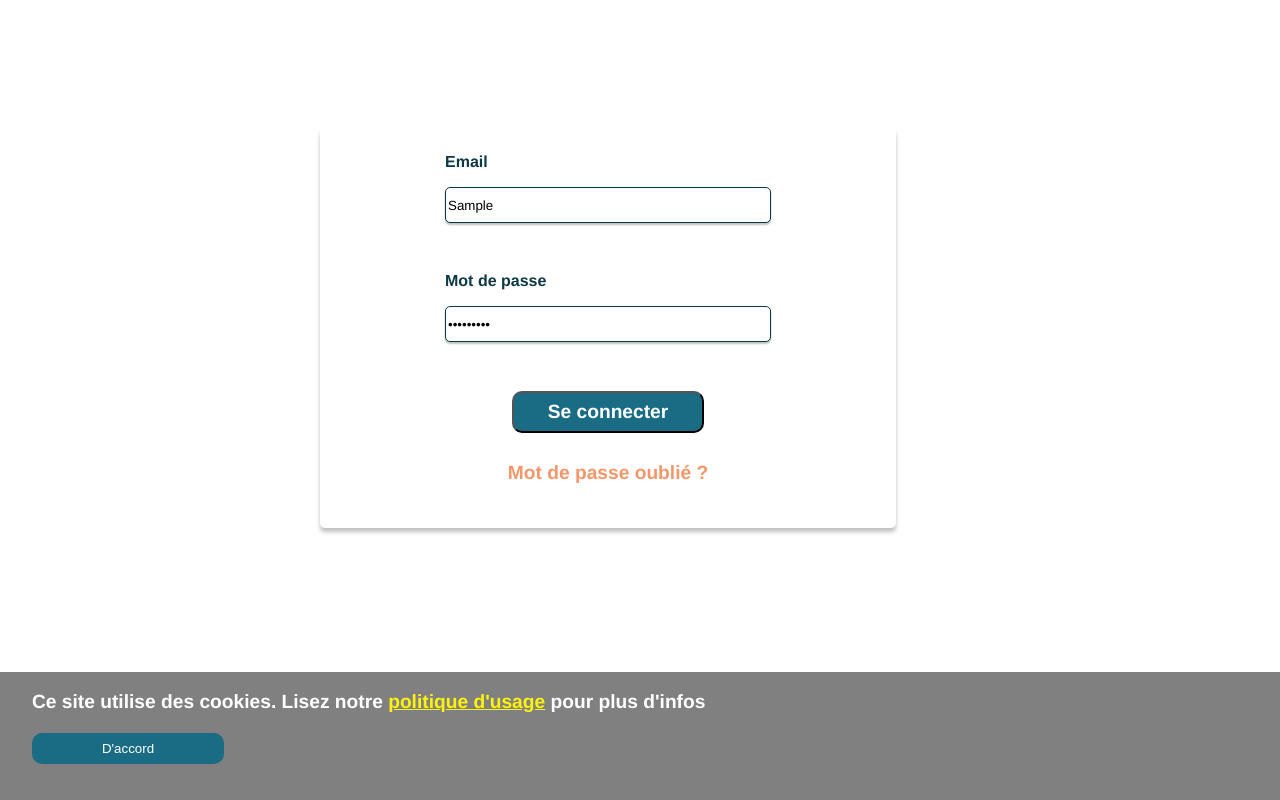
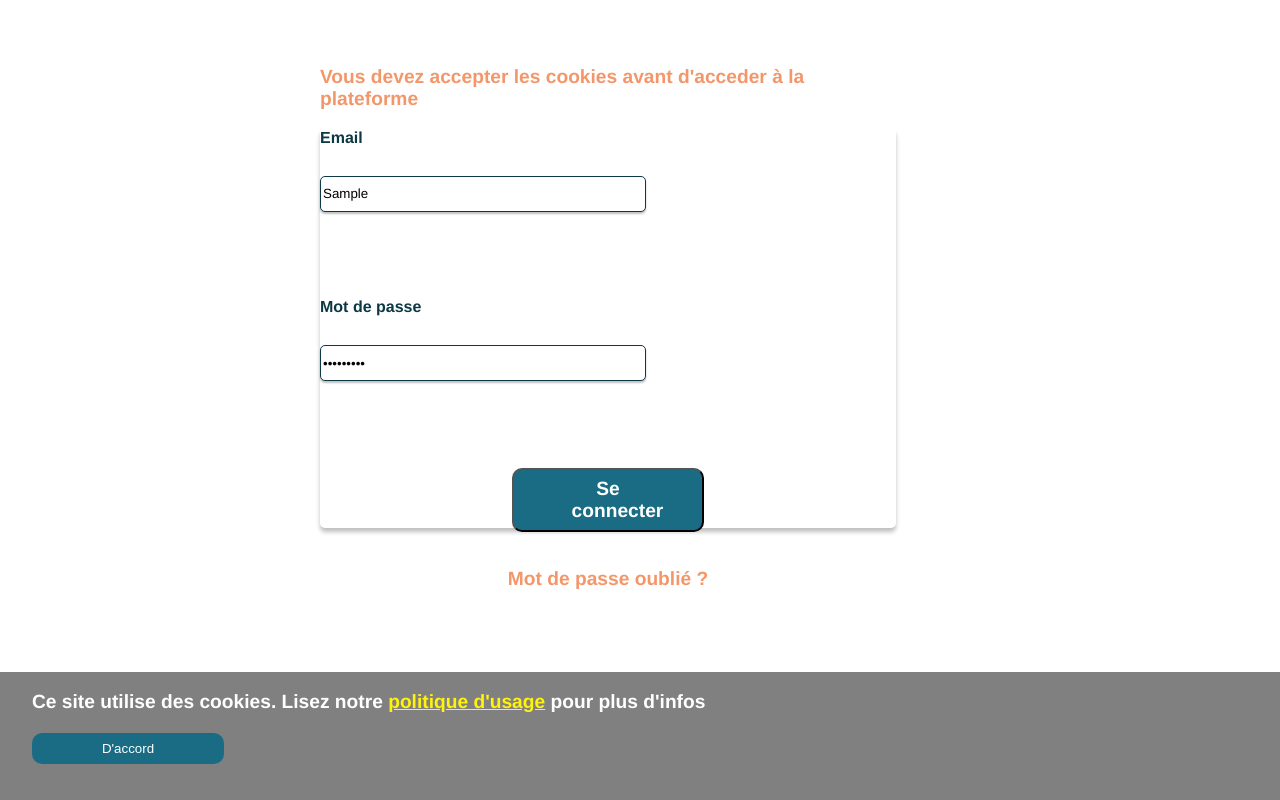
Before and after one commit to WildCodeSchool/2023-02-JS-RemoteFR-DeVMX-P3-Sense-Makers, a React (Vite) app in the folder frontend/: page / in a window 1280 px wide. Both pictures are taken after typing "Sample", "Sample123" into the empty fields and a click on the button "Se connecter". Built offline with nearby package versions, Linux system fonts and the light colour scheme; no server answers.

Commit message:
add conditional for acceptation cookies before login

```diff
--- a/frontend/src/components/CookiesConsent.jsx
+++ b/frontend/src/components/CookiesConsent.jsx
@@ -1,9 +1,10 @@
 import PropTypes from "prop-types";
 
-function CookiesConsent({ setShowCookieBanner }) {
+function CookiesConsent({ setShowCookieBanner, setCookieValidation }) {
   const handleClick = () => {
     localStorage.setItem("cookieBannerDisplayed", "true");
     setShowCookieBanner(false);
+    setCookieValidation("hide");
   };
   setTimeout(() => {
     if (!localStorage.getItem("cookieBannerDisplayed")) {
@@ -26,6 +27,7 @@ function CookiesConsent({ setShowCookieBanner }) {
   );
 }
 CookiesConsent.propTypes = {
-  setShowCookieBanner: PropTypes.bool.isRequired,
+  setShowCookieBanner: PropTypes.func.isRequired,
+  setCookieValidation: PropTypes.func.isRequired,
 };
 export default CookiesConsent;
--- a/frontend/src/pages/Login.jsx
+++ b/frontend/src/pages/Login.jsx
@@ -9,11 +9,12 @@ export default function Login() {
   const [password, setPassword] = useState("");
   const { setUser, setToken } = useContext(userContext);
   const [showCookieBanner, setShowCookieBanner] = useState(true);
+  const [cookieValidation, setCookieValidation] = useState("hide");
   const navigate = useNavigate();
 
   const postUserInfos = (e) => {
     e.preventDefault();
-
+    if (localStorage.getItem("cookieBannerDisplayed")) {
       axios
         .post(
           `${import.meta.env.VITE_BACKEND_URL}/login`,
@@ -31,6 +32,8 @@ export default function Login() {
           }, 500);
         })
         .catch((err) => console.error(err));
+    }
+    setCookieValidation("cookie-obligation");
   };
 
   return (
@@ -38,6 +41,10 @@ export default function Login() {
       <form onSubmit={postUserInfos}>
         <div className="logIn-input">
           <div className="inputsContainer">
+            <p className={cookieValidation}>
+              Vous devez accepter les cookies avant d'acceder à la plateforme
+            </p>
+
             <label htmlFor="logInUsername">
               <p>Email</p>
             </label>
@@ -64,7 +71,10 @@ export default function Login() {
         </div>
       </form>
       {showCookieBanner && (
-        <CookiesConsent setShowCookieBanner={setShowCookieBanner} />
+        <CookiesConsent
+          setShowCookieBanner={setShowCookieBanner}
+          setCookieValidation={setCookieValidation}
+        />
       )}
     </div>
   );
--- a/frontend/src/scss/_login.scss
+++ b/frontend/src/scss/_login.scss
@@ -18,6 +18,13 @@
     display: flex;
     flex-direction: column;
     align-items: center;
+    .cookie-obligation{
+      display: block;
+
+    }
+    .hide{
+      display: none;
+    }
 
     label {
       position: relative;
```
Lines whose indentation alone changed are shown as unchanged.
